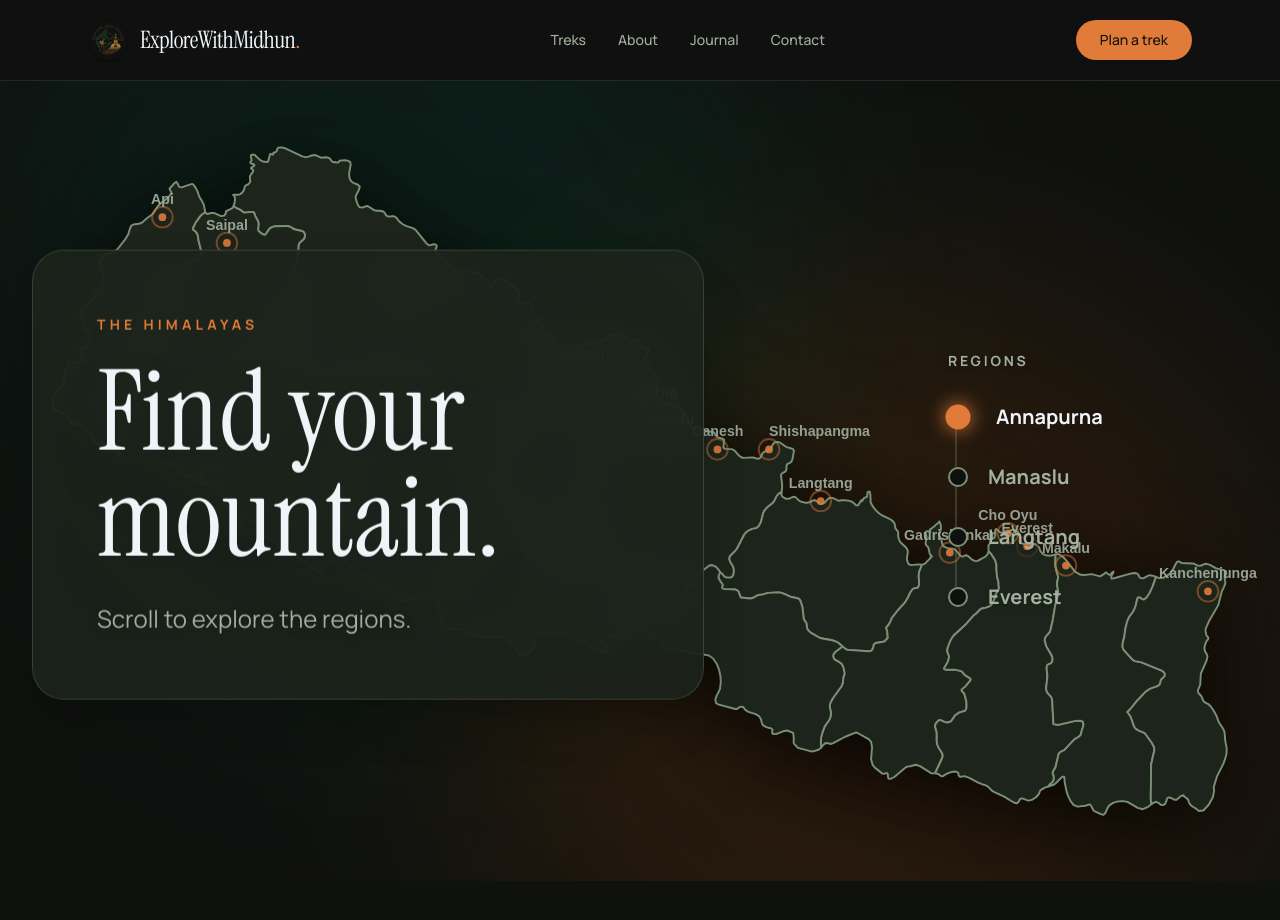
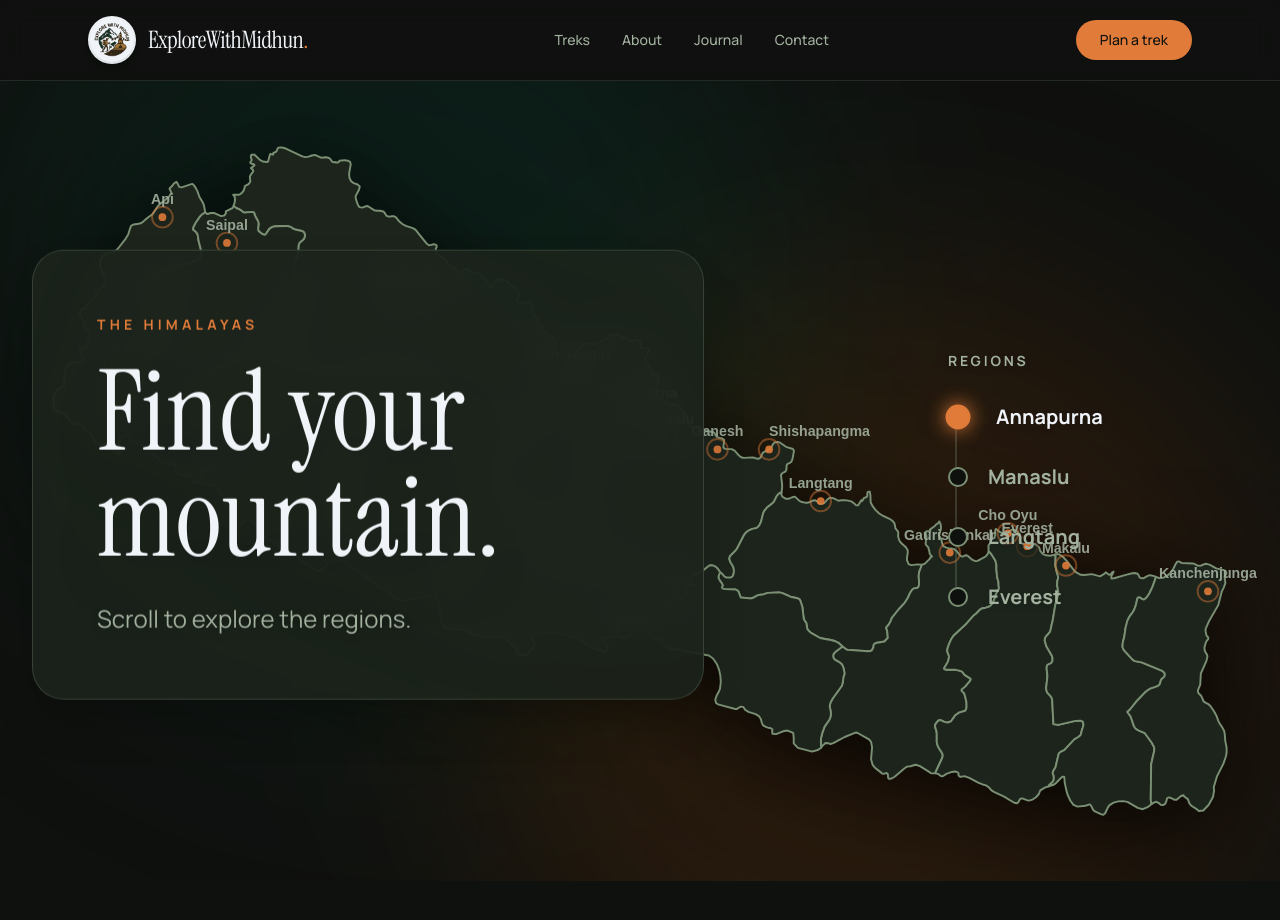
Before and after one commit to bibas01/explorewithmidhun, a Next.js app: page / in a window 1280 px wide. Shown: the top 920 px of the page. Built offline with nearby package versions, Linux system fonts and the light colour scheme.

Commit message:
Fixing Logo visibility

```diff
--- a/components/site-footer.tsx
+++ b/components/site-footer.tsx
@@ -1,7 +1,7 @@
 "use client";
 
 import Link from "next/link";
-import Image from "next/image"; // ⬅️ Added Image import
+import Image from "next/image";
 import { useState, useEffect } from "react";
 
 export function SiteFooter() {
@@ -70,13 +70,16 @@ export function SiteFooter() {
 
           {/* Logo & Copyright */}
           <div className="flex items-center gap-4">
-             <Image
-               src="/images/logo.png" // ⬅️ Make sure this matches your logo file
-               width={36}
-               height={36}
-               alt="ExploreWithMidhun Logo"
-               className="opacity-80 grayscale hover:grayscale-0 transition duration-300 rounded-full"
-             />
+             {/* ⬇️ Added light background here, removed grayscale */}
+             <div className="rounded-full bg-paper p-0.5 shadow-md">
+               <Image
+                 src="/images/logo.png"
+                 width={36}
+                 height={36}
+                 alt="ExploreWithMidhun Logo"
+                 className="rounded-full object-cover"
+               />
+             </div>
              <span>© {new Date().getFullYear()} ExploreWithMidhun. All rights reserved.</span>
           </div>
 
--- a/components/site-header.tsx
+++ b/components/site-header.tsx
@@ -22,16 +22,20 @@ export function SiteHeader() {
       transition={{ duration: 0.6, ease: [0.22, 1, 0.36, 1] }}
       className="sticky top-0 z-50 border-b border-stone/20 bg-charcoal/80 backdrop-blur-md"
     >
+      {/* Restored the proper layout container */}
       <div className="mx-auto flex h-20 max-w-6xl items-center justify-between px-4 sm:px-6">
 
         <Link href="/" className="flex items-center gap-3">
-          <Image
-            src="/images/logo.png"
-            alt="ExploreWithMidhun Logo"
-            width={40}
-            height={40}
-            className="rounded-full object-cover shadow-sm"
-          />
+          {/* ⬇️ The light background is now ONLY around the image */}
+          <div className="rounded-full bg-paper p-0.5 shadow-md">
+            <Image
+              src="/images/logo.png"
+              alt="ExploreWithMidhun Logo"
+              width={44}
+              height={44}
+              className="rounded-full object-cover shadow-sm"
+            />
+          </div>
           <span className="hidden font-display text-2xl tracking-tight text-paper sm:block">
             ExploreWithMidhun<span className="text-saffron">.</span>
           </span>
```
